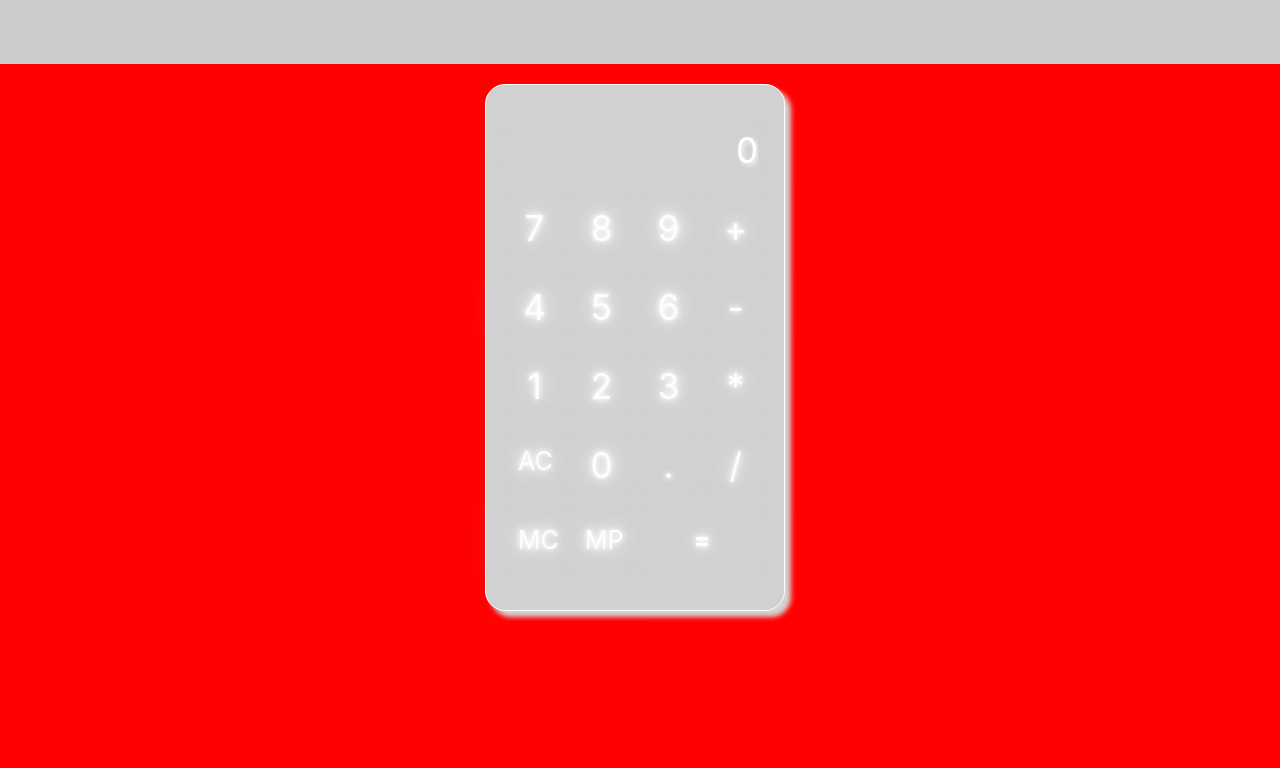
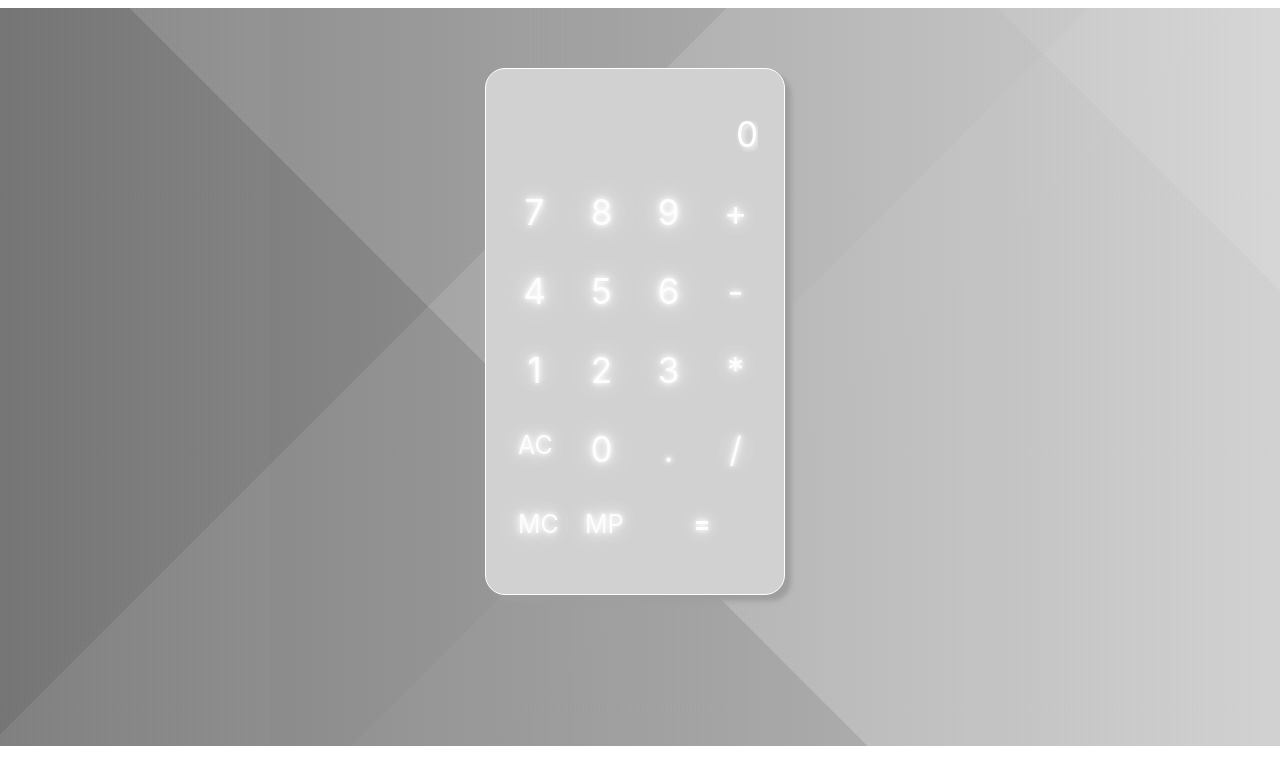
Before and after one commit to RastkoD/JS-Calc-In-Few-Modern-Designs, a plain HTML site: page index.html in a window 1280 px wide. Shown: the part 56-824 px from the top of the page. After the commit the page ends 802 px from the top, so only its background shows below. Drawn offline with nearby package versions, Linux system fonts and the light colour scheme.

Commit message:
Add files via upload

```diff
--- a/futur.css
+++ b/futur.css
@@ -1,17 +1,58 @@
-body {
-  padding: 0;
-  margin: 0;
-  background-color: #cccccc;
-  height: 100vh;
+.futur {
+  background: linear-gradient(
+      90deg,
+      rgba(134, 134, 134, 0.05) 0%,
+      rgba(134, 134, 134, 0.05) 21%,
+      rgba(95, 95, 95, 0.05) 21%,
+      rgba(95, 95, 95, 0.05) 100%
+    ),
+    linear-gradient(
+      45deg,
+      rgba(16, 16, 16, 0.08) 0%,
+      rgba(16, 16, 16, 0.08) 43%,
+      rgba(254, 254, 254, 0.08) 43%,
+      rgba(254, 254, 254, 0.08) 100%
+    ),
+    linear-gradient(
+      135deg,
+      rgba(35, 35, 35, 0.08) 0%,
+      rgba(35, 35, 35, 0.08) 36%,
+      rgba(198, 198, 198, 0.08) 36%,
+      rgba(198, 198, 198, 0.08) 100%
+    ),
+    linear-gradient(
+      135deg,
+      rgba(75, 75, 75, 0.08) 0%,
+      rgba(75, 75, 75, 0.08) 54%,
+      rgba(123, 123, 123, 0.08) 54%,
+      rgba(123, 123, 123, 0.08) 100%
+    ),
+    linear-gradient(
+      45deg,
+      rgba(39, 39, 39, 0.03) 0%,
+      rgba(39, 39, 39, 0.03) 86%,
+      rgba(229, 229, 229, 0.03) 86%,
+      rgba(229, 229, 229, 0.03) 100%
+    ),
+    linear-gradient(
+      135deg,
+      rgba(74, 74, 74, 0.1) 0%,
+      rgba(74, 74, 74, 0.1) 61%,
+      rgba(70, 70, 70, 0.1) 61%,
+      rgba(70, 70, 70, 0.1) 100%
+    ),
+    linear-gradient(90deg, rgb(148, 148, 148), rgb(245, 245, 245));
+  height: 92.2vh;
 }
 
-.futur {
-  background-color: #ff0000;
-  height: 704px;
+.futur h3 {
+  color: rgb(255, 255, 255);
+  margin-top: 15px;
 }
 
 .navbar {
   opacity: 0.5;
+  margin: 0 !important;
 }
 
 .container {
@@ -19,7 +60,6 @@ body {
   width: 330px;
   padding: 10px;
   text-align: center;
-  margin-top: 5%;
 }
 .entry {
   width: 265px;
@@ -38,10 +78,10 @@ body {
   background-color: #d1d1d1;
   border-radius: 20px;
   padding: 30px;
-  margin-top: 10px;
+  margin-top: 50px;
   margin-bottom: 10px;
   border: 1px solid #ffffff;
-  box-shadow: 6px 6px 5px rgb(212, 212, 212);
+  box-shadow: 6px 6px 5px rgb(158, 158, 158);
 }
 .numBut {
   height: 59px;
```
